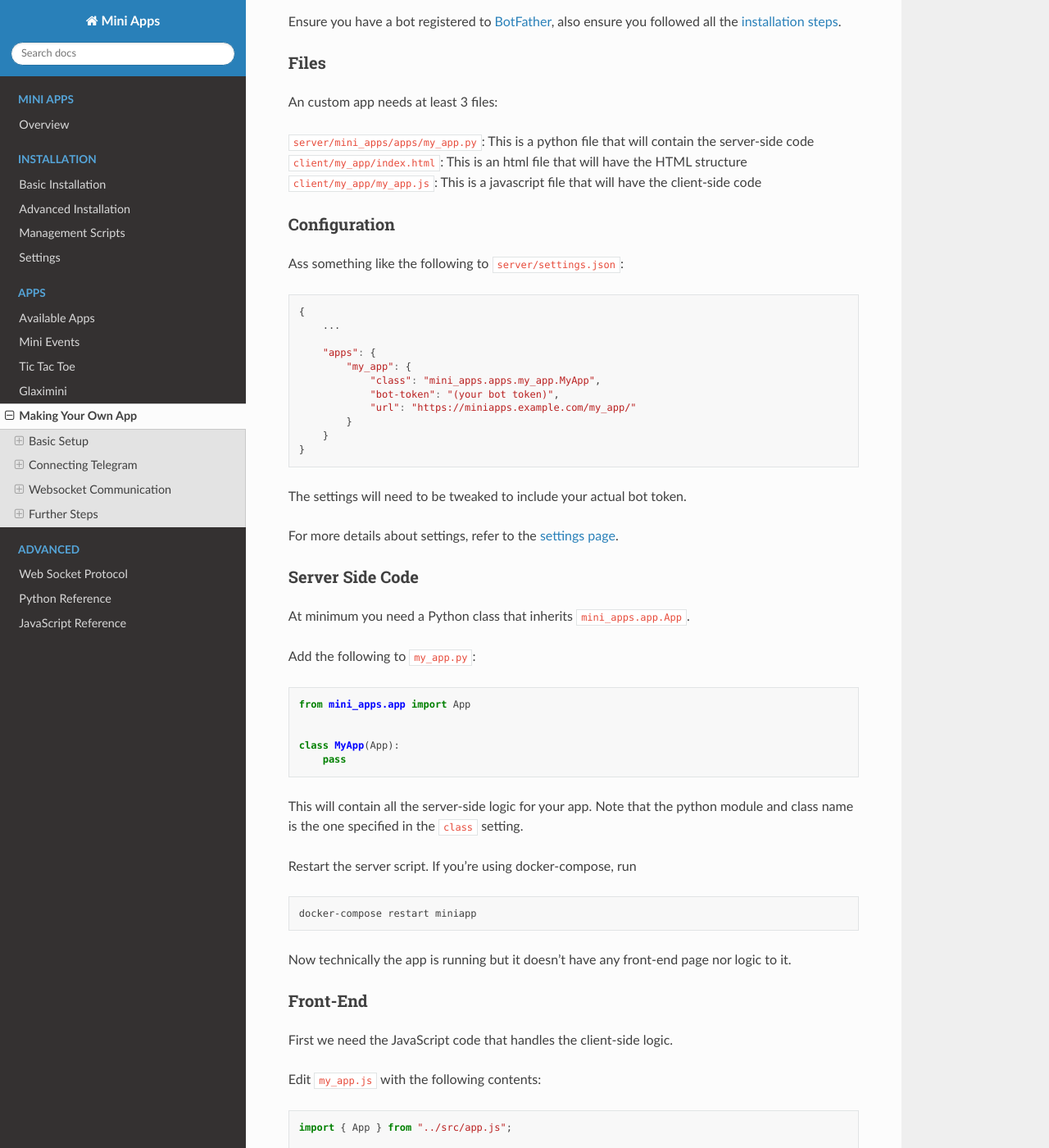
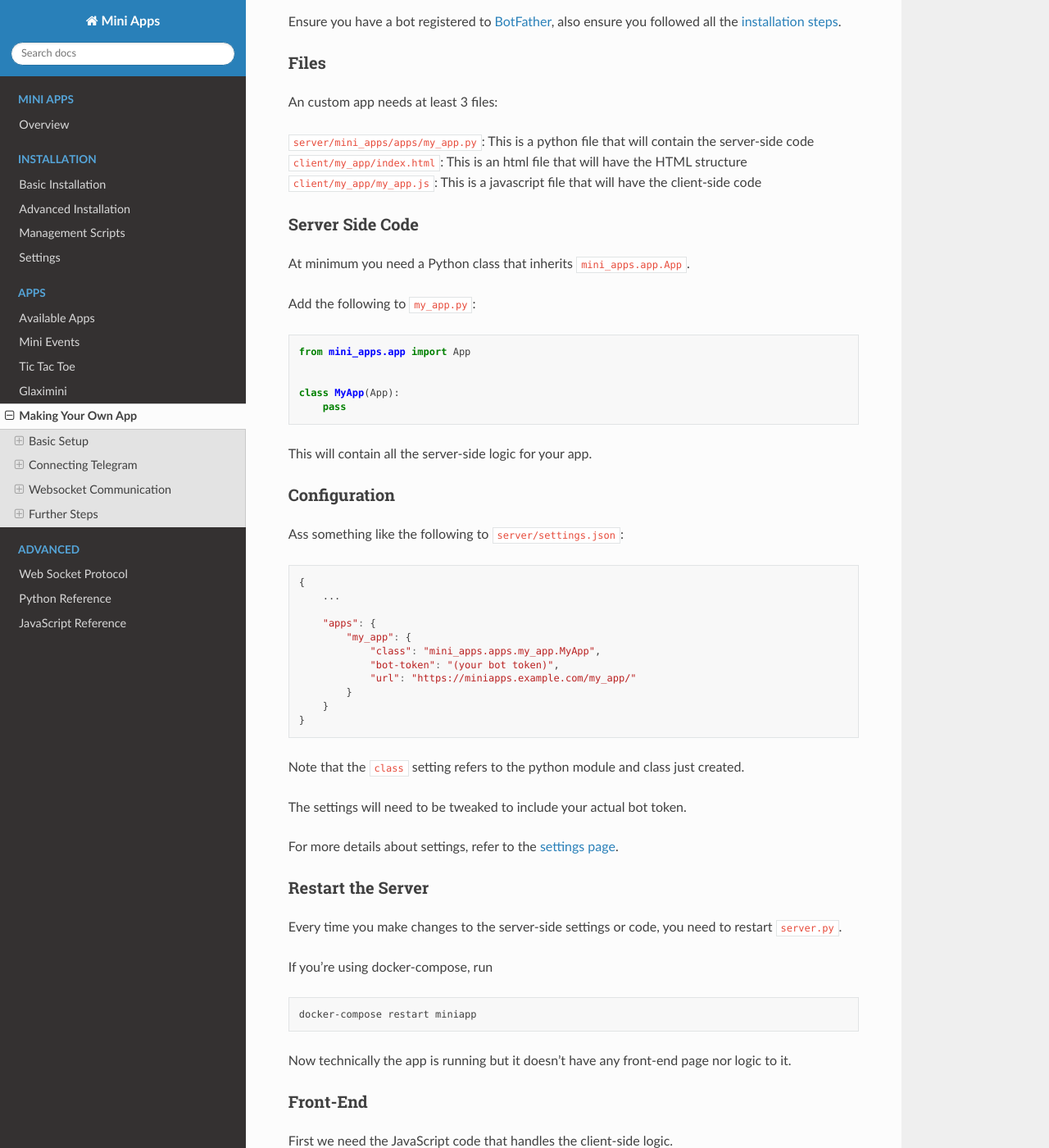
Before and after one commit to mbasaglia/mini_apps, a Sphinx documentation site: the page built from docs/apps/custom.md, in a window 1280 px wide and 1400 px high, scrolled down 348 px. Shown: the whole window at 82% size. Built offline with Sphinx 7.4.7 and the Read the Docs theme 2.0.0, drawn with Linux system fonts in a browser that asks for light colours; the version number could not be read and is left out.

Commit message:
Change order of paragraphs in the custom app tutorial

````diff
--- a/docs/apps/custom.md
+++ b/docs/apps/custom.md
@@ -25,9 +25,24 @@ An custom app needs at least 3 files:
 `client/my_app/index.html`: This is an html file that will have the HTML structure
 `client/my_app/my_app.js`: This is a javascript file that will have the client-side code
 
+### Server Side Code
+
+At minimum you need a Python class that inherits `mini_apps.app.App`.
+
+Add the following to `my_app.py`:
+
+```py
+from mini_apps.app import App
+
+
+class MyApp(App):
+    pass
+```
+
+This will contain all the server-side logic for your app.
+
 
 ### Configuration
-
 
 Ass something like the following to `server/settings.json`:
 
@@ -45,30 +60,18 @@ Ass something like the following to `server/settings.json`:
 }
 ```
 
+Note that the `class` setting refers to the python module and class just created.
+
 The settings will need to be tweaked to include your actual bot token.
 
 For more details about settings, refer to the [settings page](../installation/settings.md).
 
 
-### Server Side Code
+### Restart the Server
 
-At minimum you need a Python class that inherits `mini_apps.app.App`.
+Every time you make changes to the server-side settings or code, you need to restart `server.py`.
 
-Add the following to `my_app.py`:
-
-```py
-from mini_apps.app import App
-
-
-class MyApp(App):
-    pass
-```
-
-This will contain all the server-side logic for your app.
-Note that the python module and class name is the one specified in the `class` setting.
-
-
-Restart the server script. If you're using docker-compose, run
+If you're using docker-compose, run
 
 ```bash
 docker-compose restart miniapp
````
